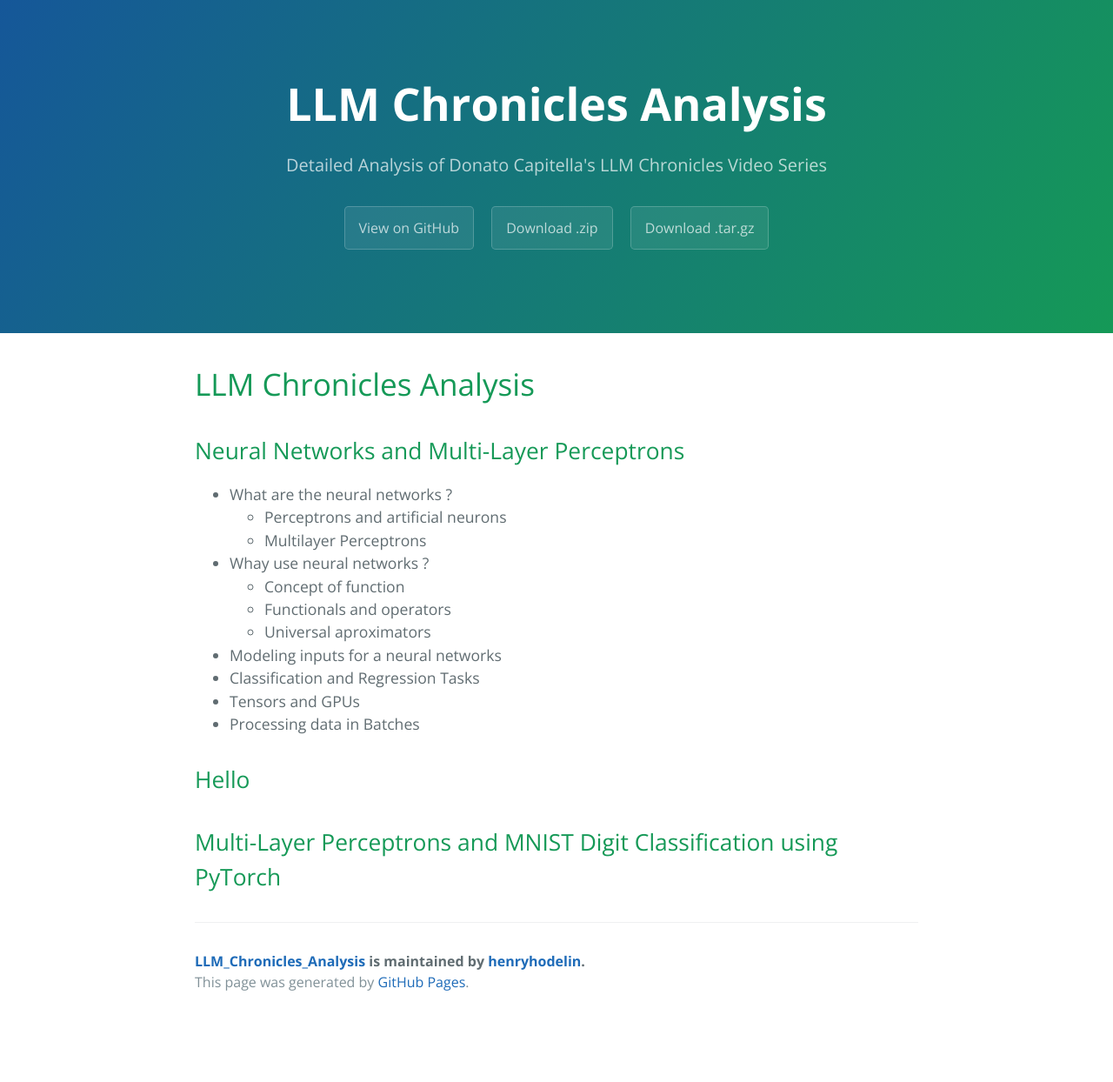
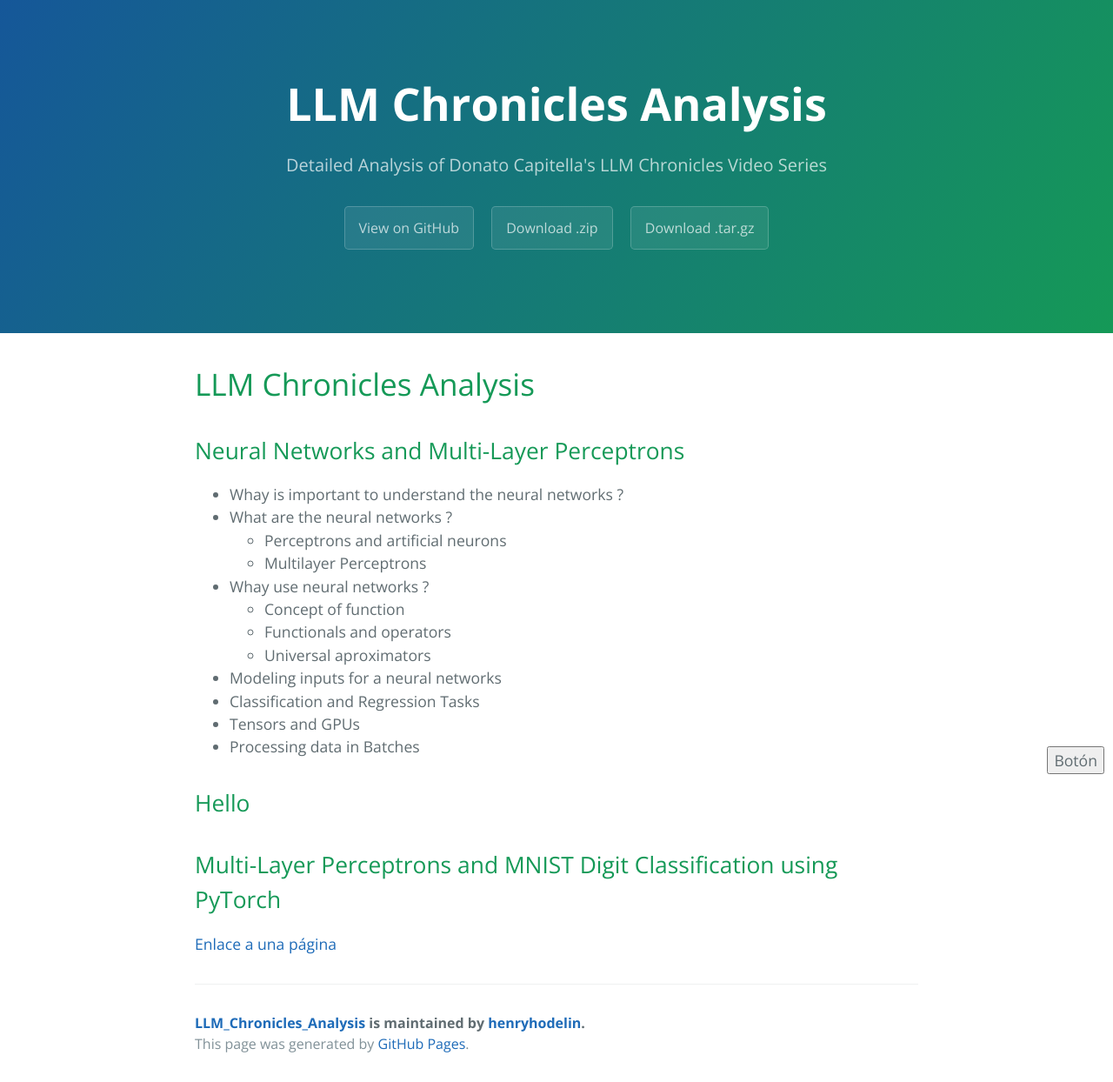
Before and after one commit to henryhodelin/LLM_Chronicles_Analysis, a Jekyll site: the page built from index.md, in a window 1280 px wide. Shown: the whole page at 87% size. Built offline with Jekyll 4.4.1, drawn with Linux system fonts in a browser that asks for light colours; our own code applies the rules of GitHub Pages for plain Markdown files; before the commit the page ends 1173 px from its top, so only the background shows below that.

Commit message:
Prueba_de_boton_de_navegacion

```diff
--- a/index.md
+++ b/index.md
@@ -6,6 +6,7 @@ layout: default
 
 ## Neural Networks and Multi-Layer Perceptrons
 
+- Whay is important to understand the neural networks ?
 - What are the neural networks ?
   - Perceptrons and artificial neurons
   - Multilayer Perceptrons
@@ -21,3 +22,11 @@ layout: default
 ## Hello
 
 ## Multi-Layer Perceptrons and MNIST Digit Classification using PyTorch
+
+<!-- Esto es un ejemplo de Markdown que incluye HTML -->
+
+[Enlace a una página](http://www.ejemplo.com/)
+
+<div style="position: fixed; bottom: 10px; right: 10px;">
+    <button type="button">Botón</button>
+</div>
```
